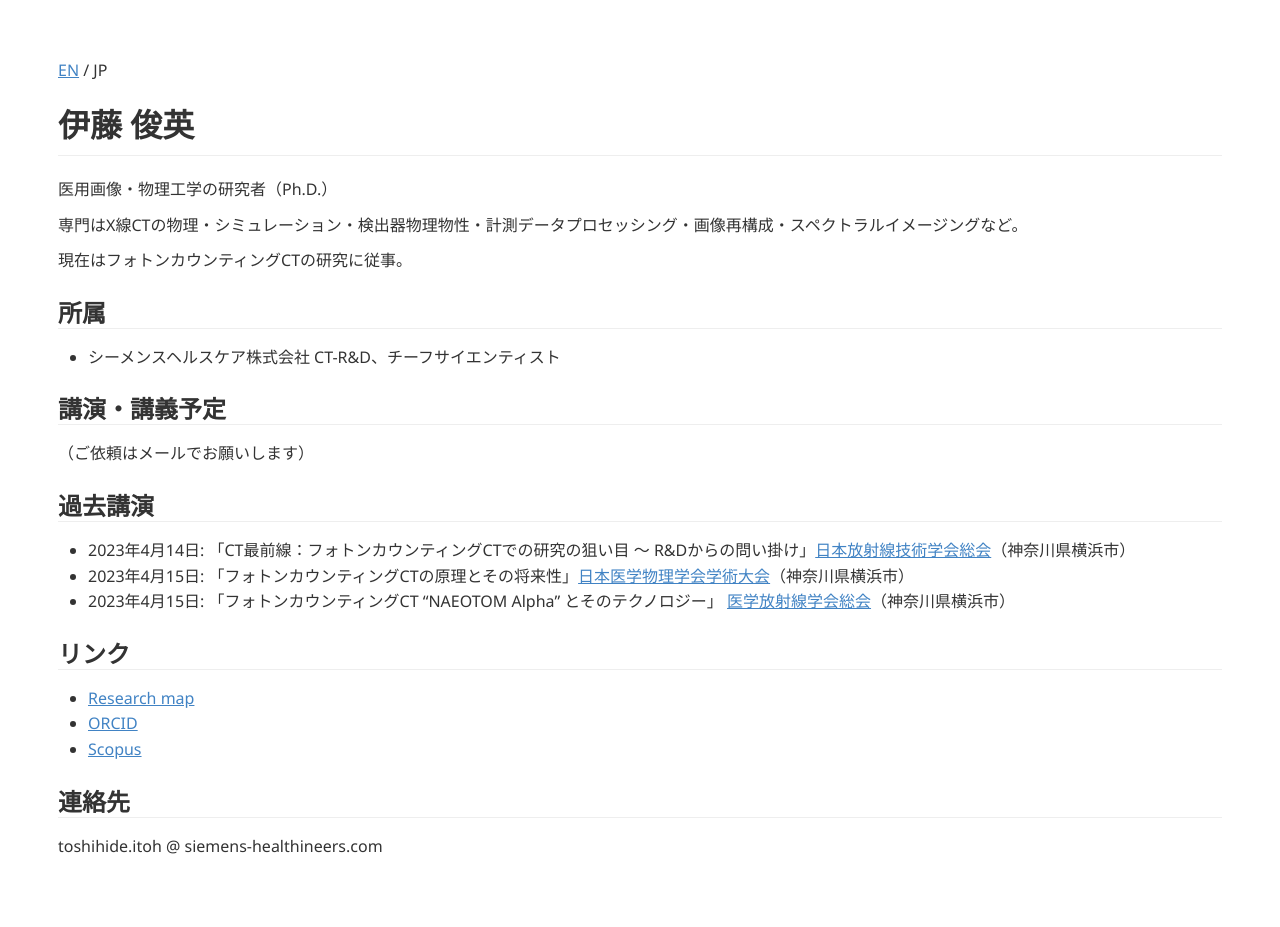
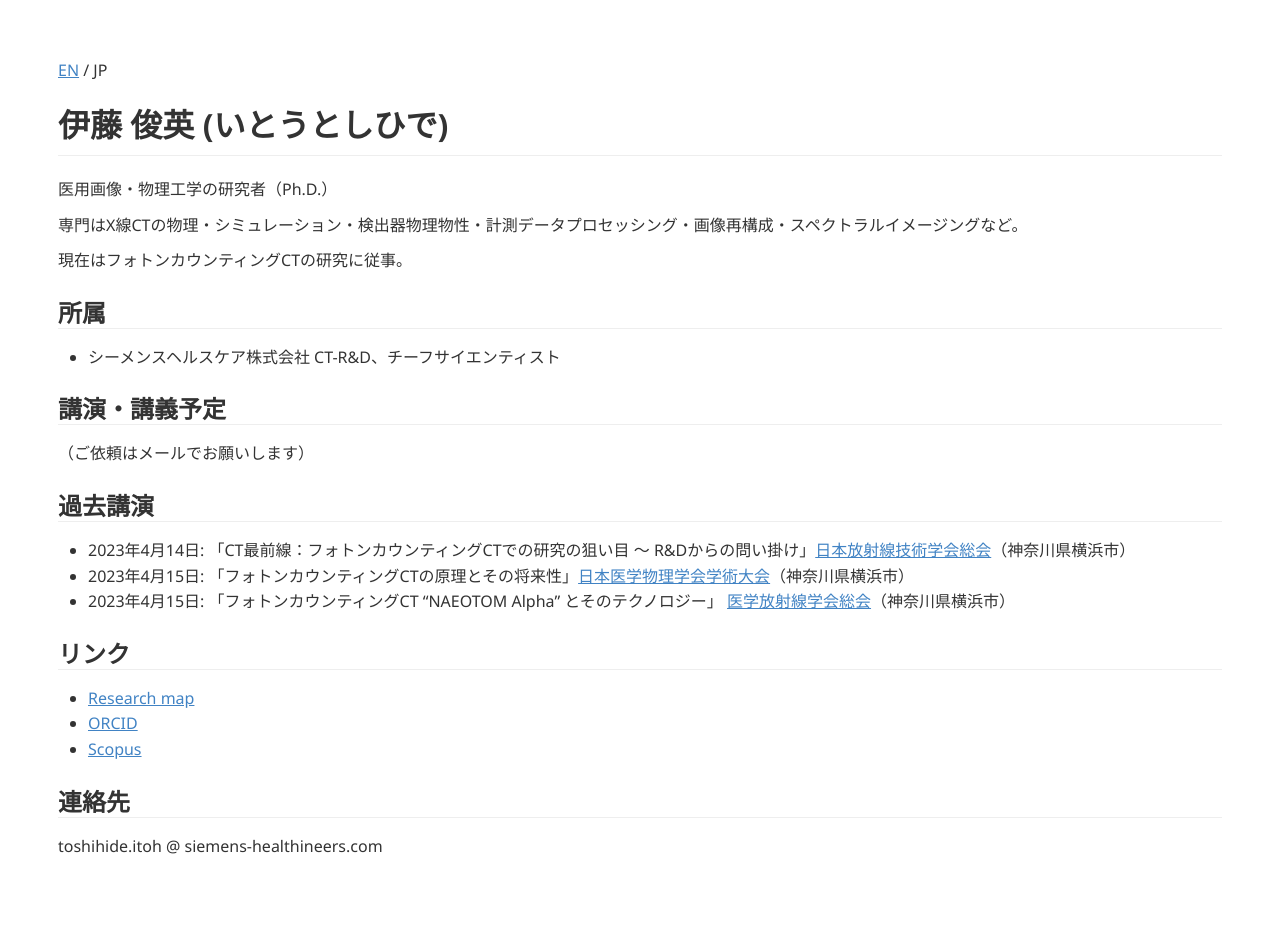
Before and after one commit to tnitoh/tnitoh.github.io, a Jekyll site: the page built from index_jp.md, in a window 1280 px wide. Built offline with Jekyll 4.4.1, drawn with Linux system fonts in a browser that asks for light colours; Markdown is read by kramdown in place of the engine named in the settings.

Commit message:
'update'

```diff
--- a/index_jp.md
+++ b/index_jp.md
@@ -5,7 +5,7 @@ title: Toshihide Itoh's web page
 
 [EN](index.md) / JP
 
-# 伊藤 俊英
+# 伊藤 俊英 (いとうとしひで)
 
 医用画像・物理工学の研究者（Ph.D.）
 
```
